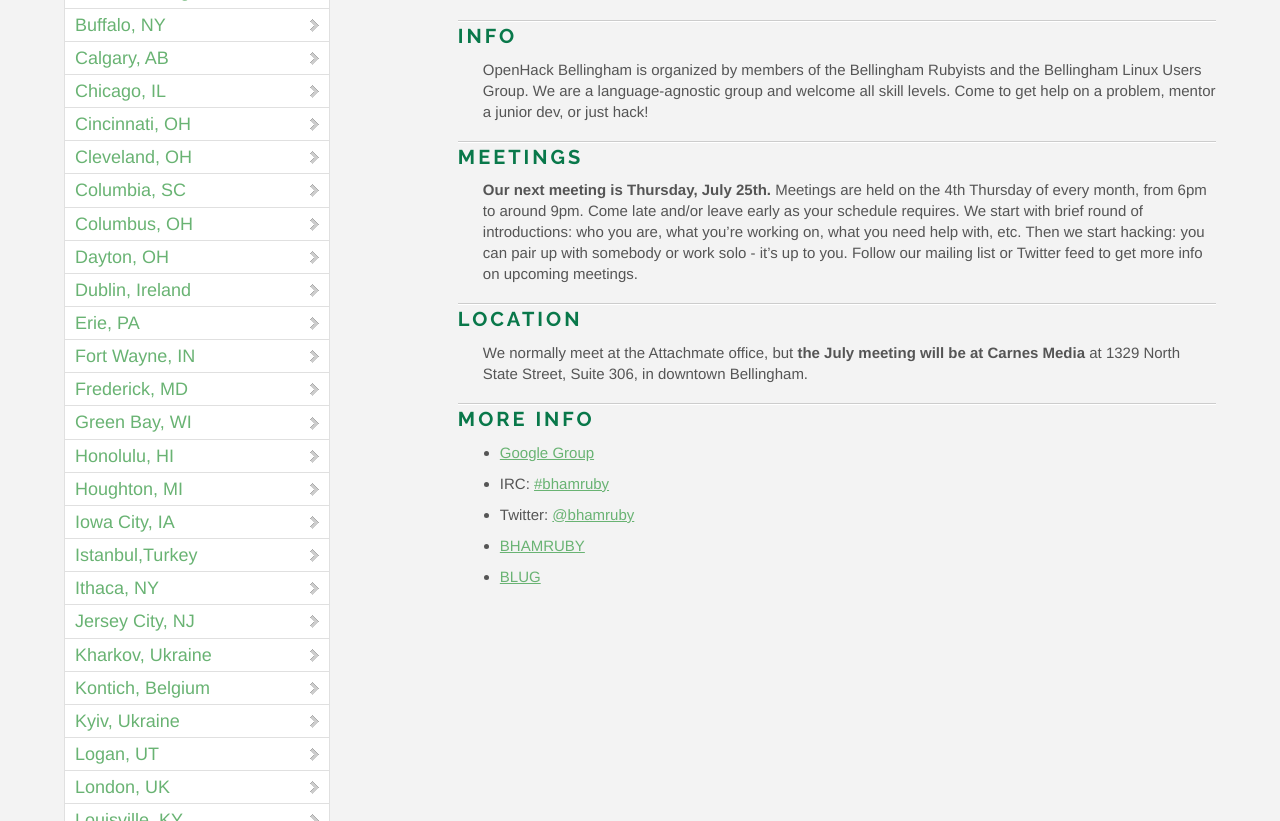
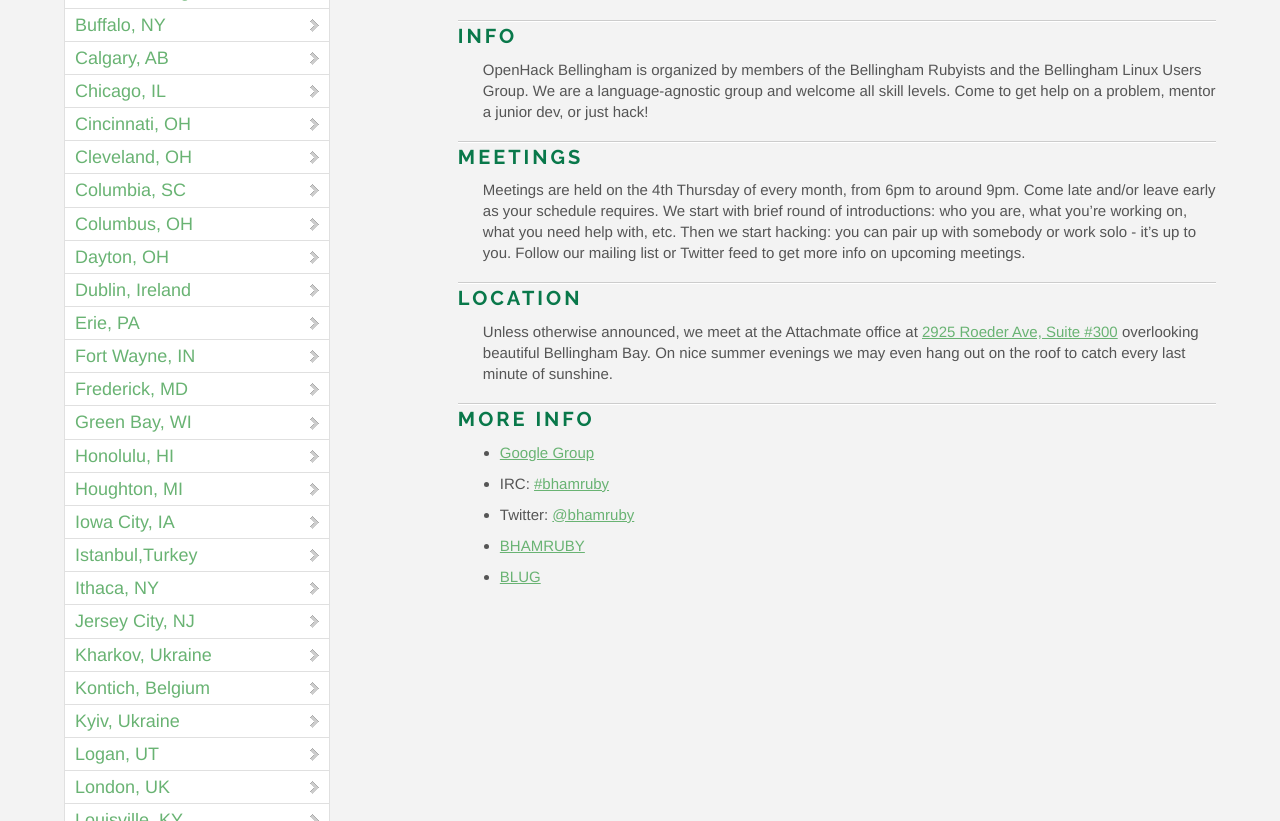
Before and after one commit to OpenHack/openhack.github.com, a Jekyll site: the page built from bellingham/index.markdown, in a window 1280 px wide and 900 px high, scrolled down 626 px, cut to the strip 79-900 px from the top of the window. Built offline with Jekyll 4.4.1, drawn with Linux system fonts in a browser that asks for light colours; nearby versions of some CDN libraries; Markdown is read by kramdown in place of the engine named in the settings; comment, search, counter and statistics services are not loaded.

Commit message:
update meeting info

```diff
--- a/bellingham/index.markdown
+++ b/bellingham/index.markdown
@@ -13,13 +13,11 @@
 
 ### Meetings
 
-**Our next meeting is Thursday, July 25th.**  Meetings are held on the 4th Thursday of every month, from 6pm to around 9pm.  Come late and/or leave early as your schedule requires.  We start with brief round of introductions: who you are, what you're working on, what you need help with, etc.  Then we start hacking: you can pair up with somebody or work solo - it’s up to you.  Follow our mailing list or Twitter feed to get more info on upcoming meetings.
+Meetings are held on the 4th Thursday of every month, from 6pm to around 9pm.  Come late and/or leave early as your schedule requires.  We start with brief round of introductions: who you are, what you're working on, what you need help with, etc.  Then we start hacking: you can pair up with somebody or work solo - it’s up to you.  Follow our mailing list or Twitter feed to get more info on upcoming meetings.
 
 ### Location
 
-We normally meet at the Attachmate office, but **the July meeting will be at Carnes Media** at 1329 North State Street, Suite 306, in downtown Bellingham.
-
-<!-- We meet at the Attachmate office at [2925 Roeder Ave, Suite #300](http://goo.gl/maps/r6y0Y) overlooking beautiful Bellingham Bay. On nice summer evenings we'll be hanging out on the roof to catch every last minute of sunshine. -->
+Unless otherwise announced, we meet at the Attachmate office at [2925 Roeder Ave, Suite #300](http://goo.gl/maps/r6y0Y) overlooking beautiful Bellingham Bay. On nice summer evenings we may even hang out on the roof to catch every last minute of sunshine.
 
 
 ### More Info
```
